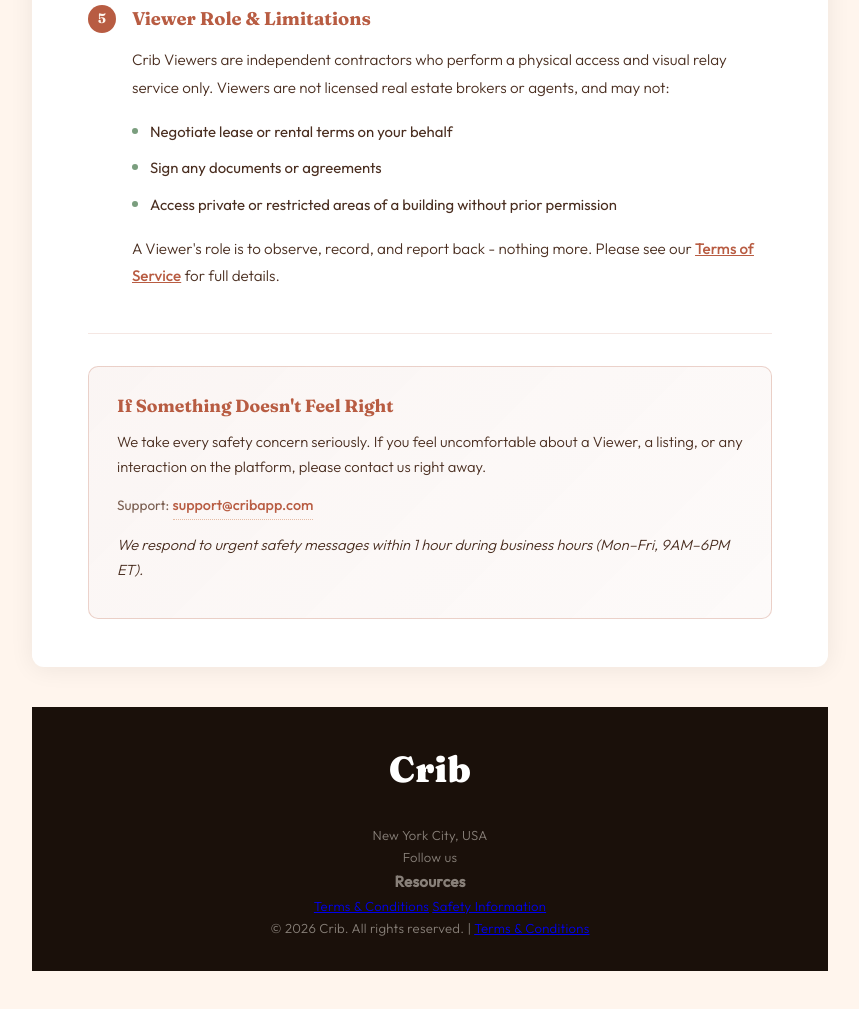
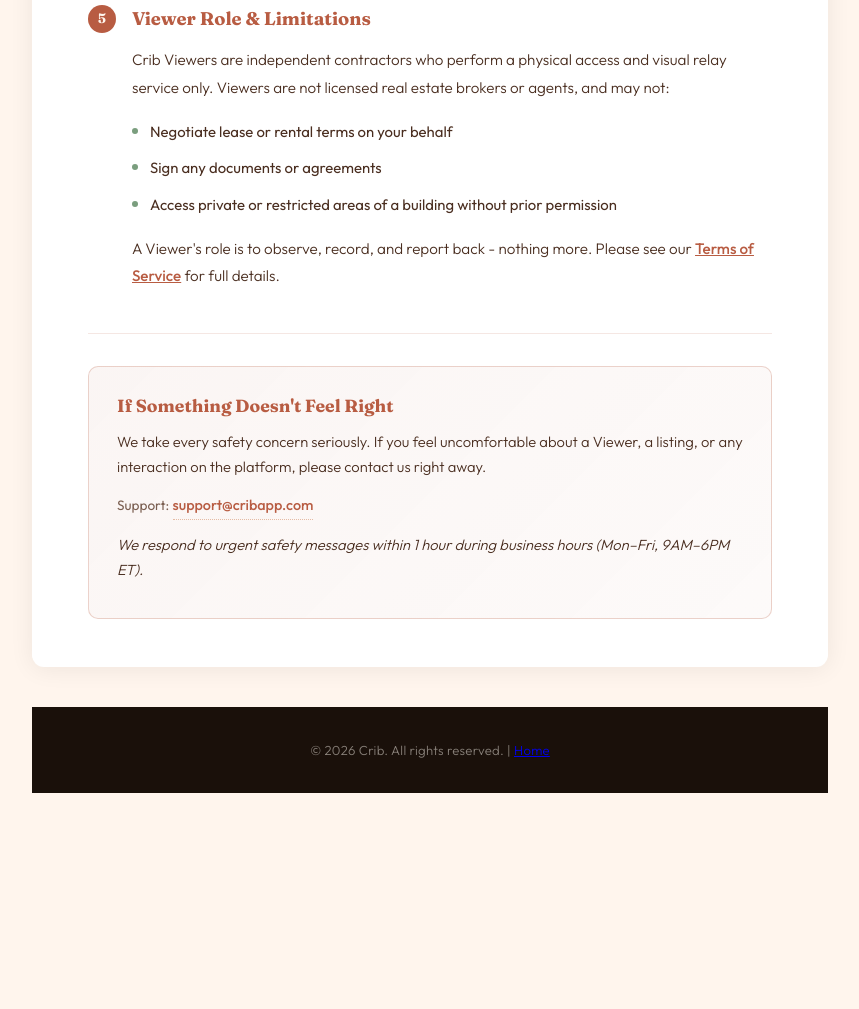
Before and after one commit to cribnyc/cribnyc.github.io, a website: page safety.html in a window 1280 px wide. Shown: the part 1883-2892 px from the top of the page, without its empty margins (210-1069 px from the left). After the commit the page ends 2756 px from the top, so only its background shows below. Drawn offline with Linux system fonts and the light colour scheme.

Commit message:
Update safety.html

```diff
--- a/safety.html
+++ b/safety.html
@@ -544,30 +544,7 @@
 
 <!-- FOOTER -->
     <footer>
-        <div class="footer-content">
-            <div class="footer-brand">
-                <div style="font-family: 'Fraunces', serif; font-weight: 900; font-size: 36px; color: var(--white); margin-bottom: 24px;">Crib</div>
-                <div class="footer-address">
-                    New York City, USA<br />
-                </div>
-                <div class="footer-social-title">Follow us</div>
-                <div class="social-links">
-                    <a href="#" aria-label="Facebook"><i class="bi bi-facebook"></i></a>
-                    <a href="#" aria-label="Twitter"><i class="bi bi-twitter"></i></a>
-                    <a href="#" aria-label="Instagram"><i class="bi bi-instagram"></i></a>
-                </div>
-            </div>
-            <div class="footer-links">
-                <h3>Resources</h3>
-                <div class="footer-links-list">
-                    <a href="terms.html">Terms & Conditions</a>
-                    <a href="safety.html">Safety Information</a>
-                </div>
-            </div>
-        </div>
-        <div class="footer-bottom">
-            <p>&copy; 2026 Crib. All rights reserved. | <a href="terms.html">Terms & Conditions</a></p>
-        </div>
+        <p>&copy; 2026 Crib. All rights reserved. | <a href="index.html">Home</a>
     </footer>
 </body>
 </html>
```
